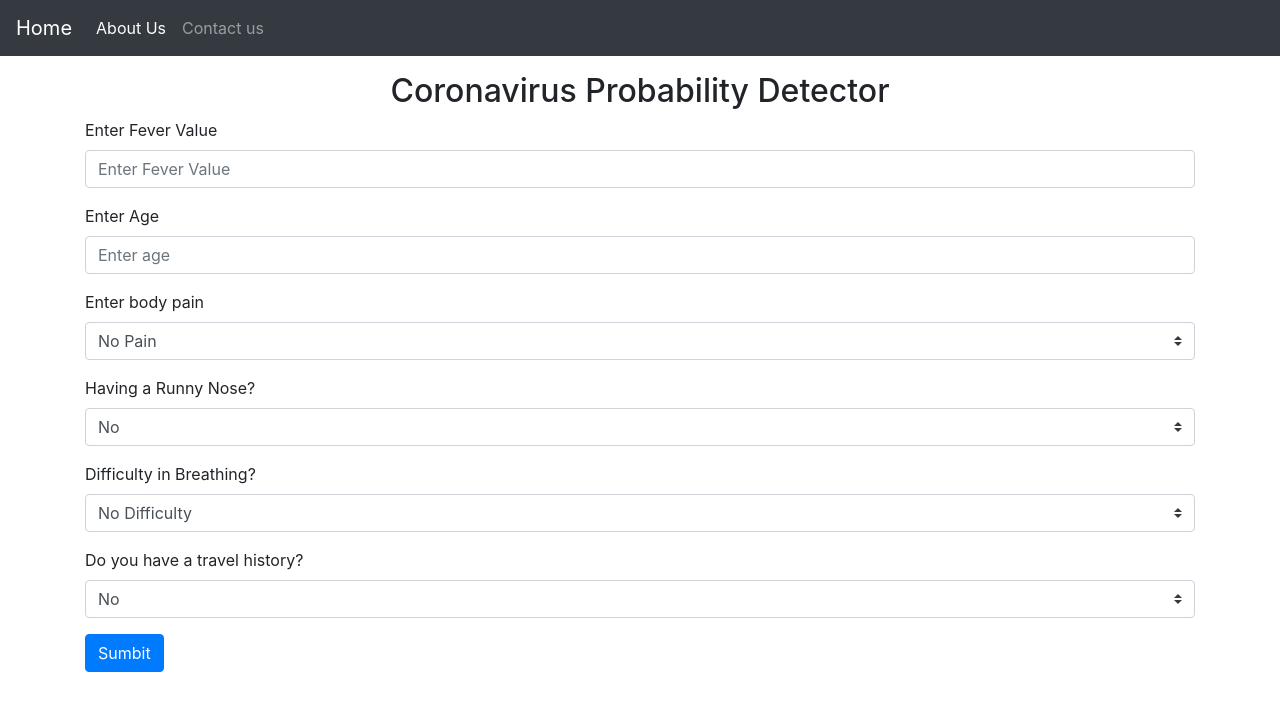
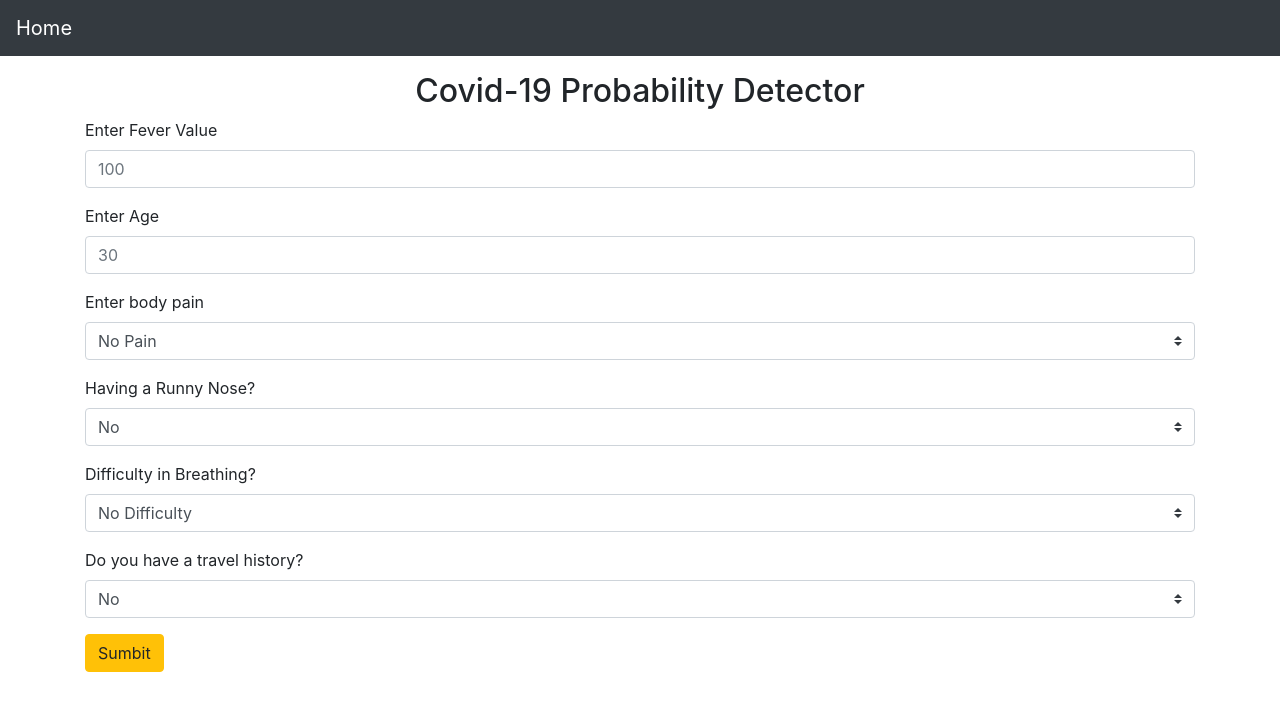
Before and after one commit to JanviRaina/Covid19-Predictor, a Flask app: page / in a window 1280 px wide. Shown: the top 711 px of the page. Run offline with Flask 2, Linux system fonts and the light colour scheme; parts of the project's set-up code (start-up, migrations or seed data) failed here and were passed over; some libraries are stand-ins or nearby versions.

Commit message:
Update index.html

```diff
--- a/templates/index.html
+++ b/templates/index.html
@@ -7,7 +7,7 @@
 
     <!-- Bootstrap CSS -->
     <link rel="stylesheet" href="https://stackpath.bootstrapcdn.com/bootstrap/4.4.1/css/bootstrap.min.css" integrity="sha384-Vkoo8x4CGsO3+Hhxv8T/Q5PaXtkKtu6ug5TOeNV6gBiFeWPGFN9MuhOf23Q9Ifjh" crossorigin="anonymous">
-    <title>Homepage-Covid-19 Predictor</title>
+    <title>Covid-19 Predictor</title>
   </head>
   <body>
     <nav class="navbar navbar-expand-lg navbar-dark bg-dark">
@@ -15,34 +15,18 @@
       <button class="navbar-toggler" type="button" data-toggle="collapse" data-target="#navbarSupportedContent" aria-controls="navbarSupportedContent" aria-expanded="false" aria-label="Toggle navigation">
         <span class="navbar-toggler-icon"></span>
       </button>
-
-      <div class="collapse navbar-collapse" id="navbarSupportedContent">
-        <ul class="navbar-nav mr-auto">
-          <li class="nav-item active">
-            <a class="nav-link" href="/about">About Us <span class="sr-only">(current)</span></a>
-          </li>
-          <li class="nav-item">
-            <a class="nav-link" href="/contact">Contact us</a>
-        </ul>
-      </div>
     </nav>
-
     <div class="container">
-      <h2 class="text-center mt-3" > Coronavirus Probability Detector  </h2>
+      <h2 class="text-center mt-3" > Covid-19 Probability Detector  </h2>
       <form action="/" method="POST">
-
-
         <div class="form-group">
           <label for="fever">Enter Fever Value</label>
-          <input type="text" class="form-control" id="fever" name="fever" placeholder="Enter Fever Value">
+          <input type="text" class="form-control" id="fever" name="fever" placeholder="100">
         </div>
-
         <div class="form-group">
           <label for="age">Enter Age</label>
-          <input type="text" class="form-control" id="age" name="age" placeholder="Enter age">
+          <input type="text" class="form-control" id="age" name="age" placeholder="30">
         </div>
-
-
         <div class="form-group">
           <label for="pain">Enter body pain</label>
           <select custom-select="form-control" class="custom-select" id="pain" name="pain">
@@ -50,7 +34,6 @@
             <option value="1">Severe Pain</option>
           </select>
         </div>
-
         <div class="form-group">
           <label for="Runny Nose">Having a Runny Nose?</label>
           <select custom-select="form-control" class="custom-select" id="runnyNose" name="runnyNose">
@@ -75,15 +58,10 @@
             <option value="1">Yes</option>
           </select>
         </div>
-
-        <button class='btn btn-primary'> Sumbit </button>
-
+        <button class='btn btn-warning'> Sumbit </button>
       </form>
     </div>
 
-
-    <!-- Optional JavaScript -->
-    <!-- jQuery first, then Popper.js, then Bootstrap JS -->
     <script src="https://code.jquery.com/jquery-3.4.1.slim.min.js" integrity="sha384-J6qa4849blE2+poT4WnyKhv5vZF5SrPo0iEjwBvKU7imGFAV0wwj1yYfoRSJoZ+n" crossorigin="anonymous"></script>
     <script src="https://cdn.jsdelivr.net/npm/popper.js@1.16.0/dist/umd/popper.min.js" integrity="sha384-Q6E9RHvbIyZFJoft+2mJbHaEWldlvI9IOYy5n3zV9zzTtmI3UksdQRVvoxMfooAo" crossorigin="anonymous"></script>
     <script src="https://stackpath.bootstrapcdn.com/bootstrap/4.4.1/js/bootstrap.min.js" integrity="sha384-wfSDF2E50Y2D1uUdj0O3uMBJnjuUD4Ih7YwaYd1iqfktj0Uod8GCExl3Og8ifwB6" crossorigin="anonymous"></script>
```
